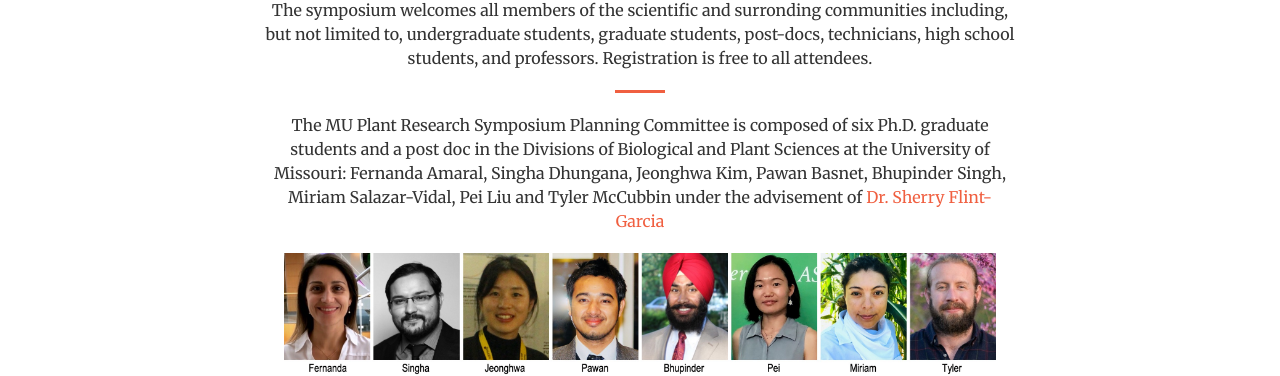
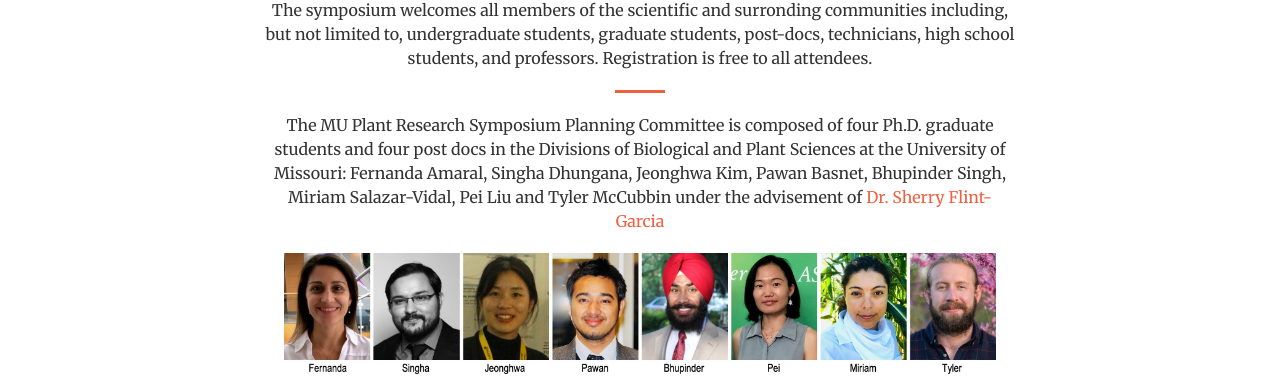
Before and after one commit to mupioneersymposium/mupioneersymposium.github.io, a Jekyll site: the page built from index.html, in a window 1280 px wide and 900 px high, scrolled down 1915 px. Shown: the part 145-521 px from the top of the window. Built offline with Jekyll 4.4.1, drawn with Linux system fonts in a browser that asks for light colours.

Commit message:
Update about-brief.html

```diff
--- a/_includes/about-brief.html
+++ b/_includes/about-brief.html
@@ -11,7 +11,7 @@
 <p> The aim of this symposium is to bring together numerous groups across Mizzou, other universities, and the community with vastly diverse research directed towards a unified goal: improving crops to solve problems facing food and agriculture today. In connection, participants presenting a poster or a talk will be required to have a section focusing on how their research can be applied to improve tomorrow's crops.</p>
 <p>The symposium welcomes all members of the scientific and surronding communities including, but not limited to, undergraduate students, graduate students, post-docs, technicians, high school students, and professors. Registration is free to all attendees. </p>
 <hr>
-                <p>The MU Plant Research Symposium Planning Committee is composed of six Ph.D. graduate students and a post doc in the Divisions of Biological and Plant Sciences at the University of Missouri: Fernanda Amaral, Singha Dhungana, Jeonghwa Kim, Pawan Basnet, Bhupinder Singh, Miriam Salazar-Vidal, Pei Liu and Tyler McCubbin under the advisement of <a href="http://web.missouri.edu/~flint-garcias/" target="_blank">Dr. Sherry Flint-Garcia</a></p>
+                <p>The MU Plant Research Symposium Planning Committee is composed of four Ph.D. graduate students and four post docs in the Divisions of Biological and Plant Sciences at the University of Missouri: Fernanda Amaral, Singha Dhungana, Jeonghwa Kim, Pawan Basnet, Bhupinder Singh, Miriam Salazar-Vidal, Pei Liu and Tyler McCubbin under the advisement of <a href="http://web.missouri.edu/~flint-garcias/" target="_blank">Dr. Sherry Flint-Garcia</a></p>
                 <p><img src="/img/2021 MUsymposium committee.jpg" style="max-width: 95%;"></p>
 
             </div>
```
